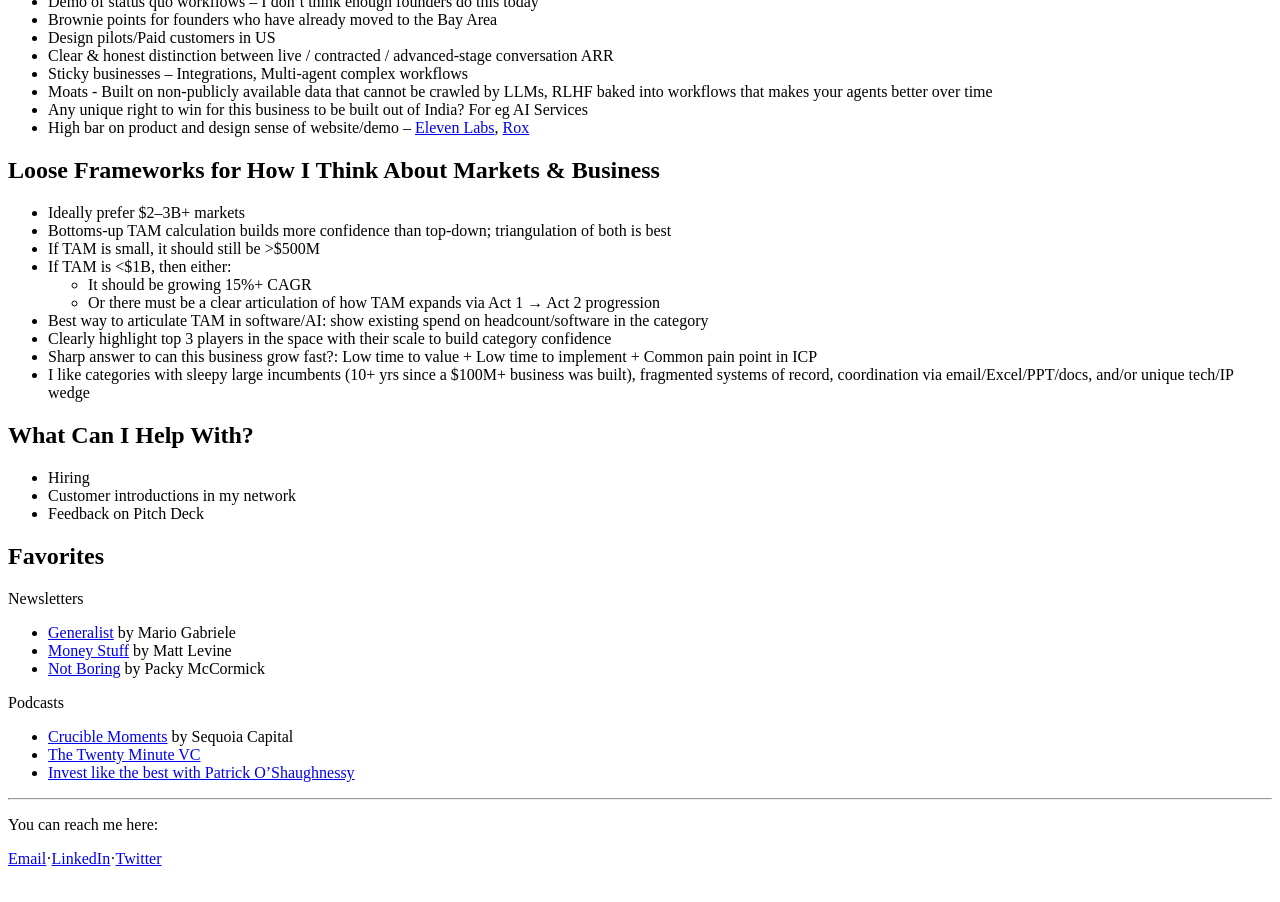
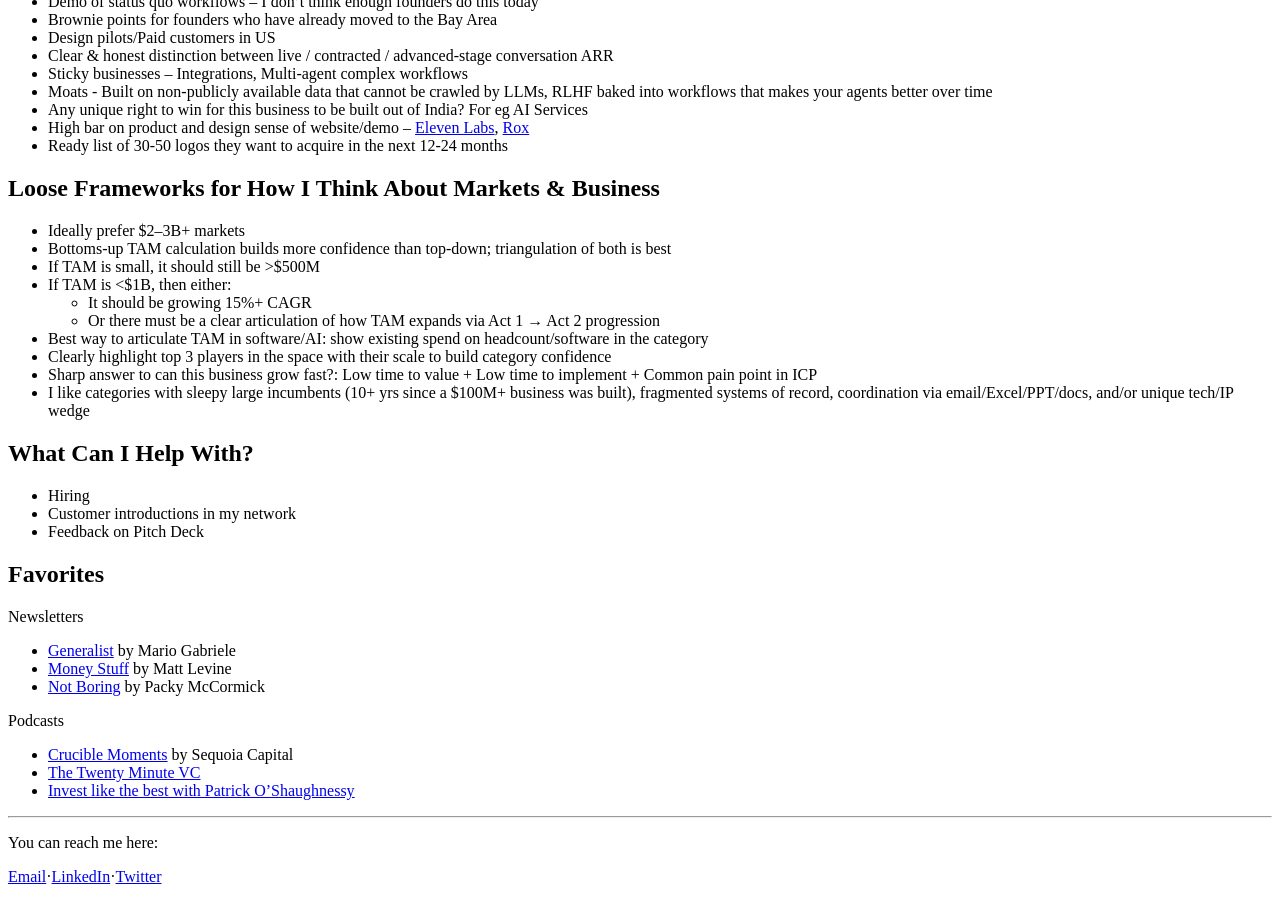
Before and after one commit to CJ-os-99/chitranjan-personal, a Next.js app: page / in a window 1280 px wide. Shown: the part 1580-2482 px from the top of the page. Built offline with nearby package versions, Linux system fonts and the light colour scheme.

Commit message:
Update index.js

```diff
--- a/pages/index.js
+++ b/pages/index.js
@@ -125,6 +125,7 @@
             <li>Moats - Built on non-publicly available data that cannot be crawled by LLMs, RLHF baked into workflows that makes your agents better over time</li>
             <li>Any unique right to win for this business to be built out of India? For eg AI Services</li>
             <li>High bar on product and design sense of website/demo – <a href="https://elevenlabs.io">Eleven Labs</a>, <a href="https://www.rox.com">Rox</a></li>
+            <li>Ready list of 30-50 logos they want to acquire in the next 12-24 months</li>
           </ul>
         </section>
 
```
